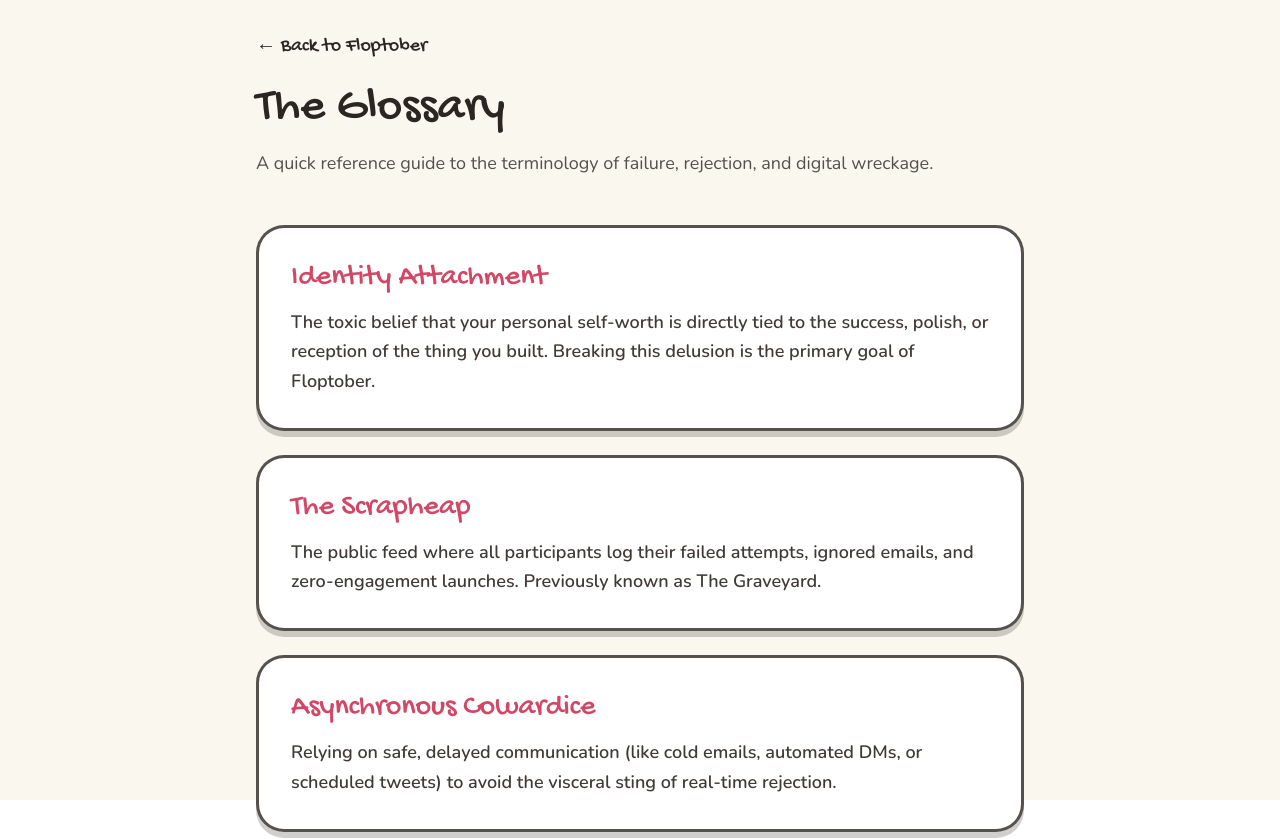
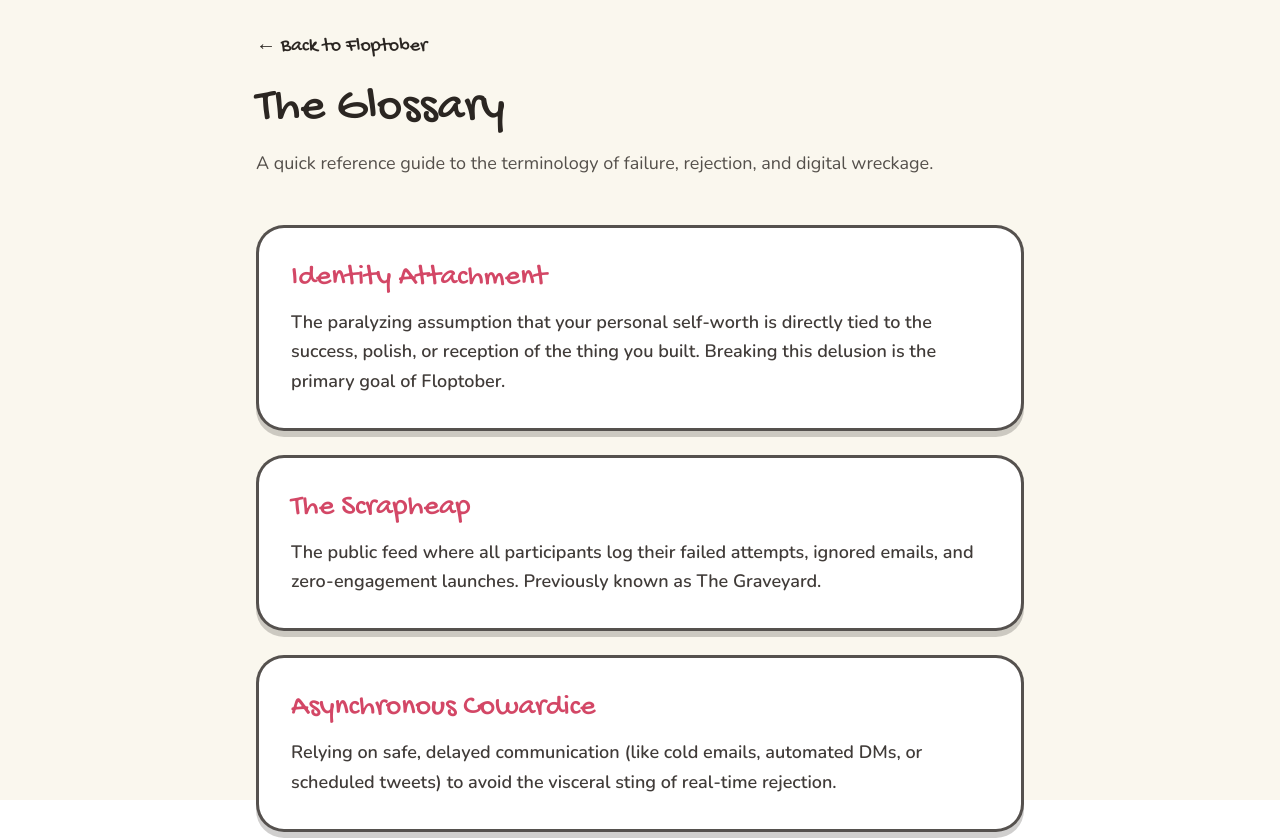
Before and after one commit to incrhst/floptober, a Next.js app: page /glossary in a window 1280 px wide. Shown: the top 839 px of the page. Built offline with nearby package versions, Linux system fonts and the light colour scheme.

Commit message:
Remove value judgement 'toxic belief' from glossary definition

```diff
--- a/src/data/glossary.ts
+++ b/src/data/glossary.ts
@@ -2,7 +2,7 @@ export const glossaryTerms = [
   {
     id: "identity-attachment",
     term: "Identity Attachment",
-    definition: "The toxic belief that your personal self-worth is directly tied to the success, polish, or reception of the thing you built. Breaking this delusion is the primary goal of Floptober."
+    definition: "The paralyzing assumption that your personal self-worth is directly tied to the success, polish, or reception of the thing you built. Breaking this delusion is the primary goal of Floptober."
   },
   {
     id: "scrapheap",
```
